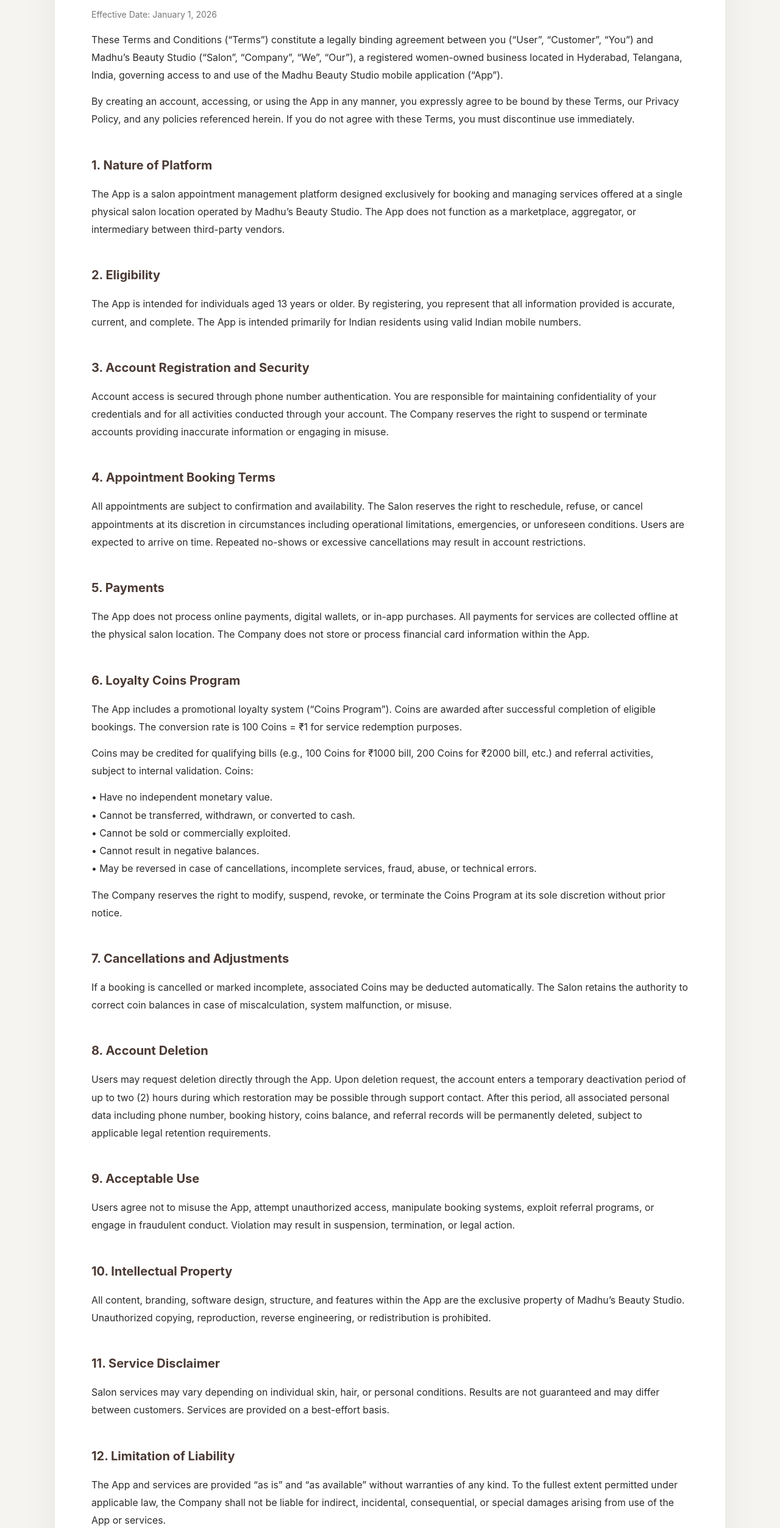
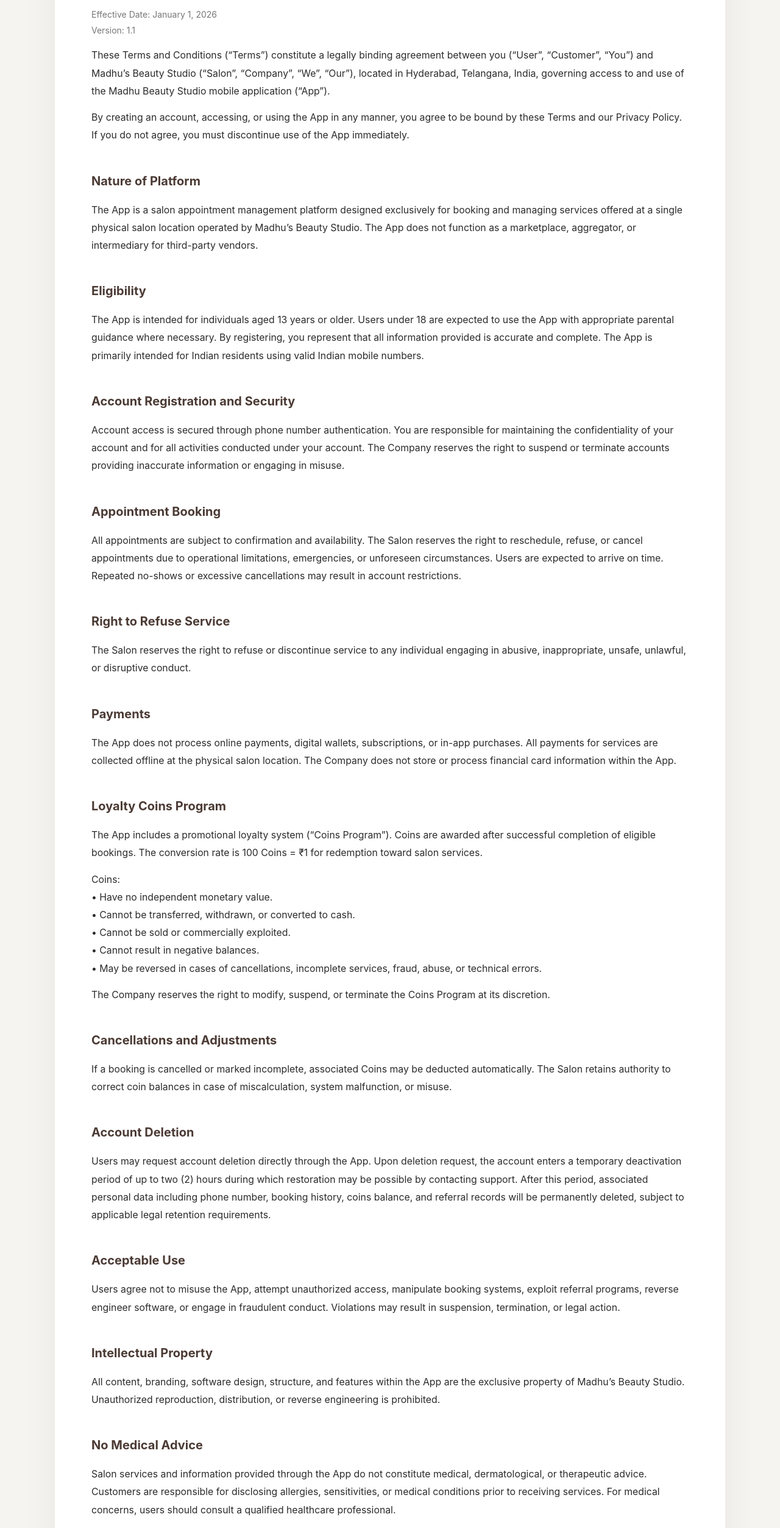
Before and after one commit to gatturajashekar/Terms-conditions-, a plain HTML site: page index.html in a window 1280 px wide. Shown: the part 214-2720 px from the top of the page at 61% size. Drawn offline with Linux system fonts and the light colour scheme.

Commit message:
Update index.html

```diff
--- a/index.html
+++ b/index.html
@@ -62,118 +62,135 @@
 <div class="container">
 
 <h1>Terms and Conditions</h1>
-<p class="muted">Effective Date: January 1, 2026</p>
+<p class="muted">Effective Date: January 1, 2026<br>Version: 1.1</p>
 
 <p>
-These Terms and Conditions (“Terms”) constitute a legally binding agreement between you (“User”, “Customer”, “You”) and Madhu’s Beauty Studio (“Salon”, “Company”, “We”, “Our”), a registered women-owned business located in Hyderabad, Telangana, India, governing access to and use of the Madhu Beauty Studio mobile application (“App”).
+These Terms and Conditions (“Terms”) constitute a legally binding agreement between you (“User”, “Customer”, “You”) and Madhu’s Beauty Studio (“Salon”, “Company”, “We”, “Our”), located in Hyderabad, Telangana, India, governing access to and use of the Madhu Beauty Studio mobile application (“App”).
 </p>
 
 <p>
-By creating an account, accessing, or using the App in any manner, you expressly agree to be bound by these Terms, our Privacy Policy, and any policies referenced herein. If you do not agree with these Terms, you must discontinue use immediately.
+By creating an account, accessing, or using the App in any manner, you agree to be bound by these Terms and our Privacy Policy. If you do not agree, you must discontinue use of the App immediately.
 </p>
 
-<h2>1. Nature of Platform</h2>
+<h2>Nature of Platform</h2>
 <p>
-The App is a salon appointment management platform designed exclusively for booking and managing services offered at a single physical salon location operated by Madhu’s Beauty Studio. The App does not function as a marketplace, aggregator, or intermediary between third-party vendors.
+The App is a salon appointment management platform designed exclusively for booking and managing services offered at a single physical salon location operated by Madhu’s Beauty Studio. The App does not function as a marketplace, aggregator, or intermediary for third-party vendors.
 </p>
 
-<h2>2. Eligibility</h2>
+<h2>Eligibility</h2>
 <p>
-The App is intended for individuals aged 13 years or older. By registering, you represent that all information provided is accurate, current, and complete. The App is intended primarily for Indian residents using valid Indian mobile numbers.
+The App is intended for individuals aged 13 years or older. Users under 18 are expected to use the App with appropriate parental guidance where necessary. By registering, you represent that all information provided is accurate and complete. The App is primarily intended for Indian residents using valid Indian mobile numbers.
 </p>
 
-<h2>3. Account Registration and Security</h2>
+<h2>Account Registration and Security</h2>
 <p>
-Account access is secured through phone number authentication. You are responsible for maintaining confidentiality of your credentials and for all activities conducted through your account. The Company reserves the right to suspend or terminate accounts providing inaccurate information or engaging in misuse.
+Account access is secured through phone number authentication. You are responsible for maintaining the confidentiality of your account and for all activities conducted under your account. The Company reserves the right to suspend or terminate accounts providing inaccurate information or engaging in misuse.
 </p>
 
-<h2>4. Appointment Booking Terms</h2>
+<h2>Appointment Booking</h2>
 <p>
-All appointments are subject to confirmation and availability. The Salon reserves the right to reschedule, refuse, or cancel appointments at its discretion in circumstances including operational limitations, emergencies, or unforeseen conditions. Users are expected to arrive on time. Repeated no-shows or excessive cancellations may result in account restrictions.
+All appointments are subject to confirmation and availability. The Salon reserves the right to reschedule, refuse, or cancel appointments due to operational limitations, emergencies, or unforeseen circumstances. Users are expected to arrive on time. Repeated no-shows or excessive cancellations may result in account restrictions.
 </p>
 
-<h2>5. Payments</h2>
+<h2>Right to Refuse Service</h2>
 <p>
-The App does not process online payments, digital wallets, or in-app purchases. All payments for services are collected offline at the physical salon location. The Company does not store or process financial card information within the App.
+The Salon reserves the right to refuse or discontinue service to any individual engaging in abusive, inappropriate, unsafe, unlawful, or disruptive conduct.
 </p>
 
-<h2>6. Loyalty Coins Program</h2>
+<h2>Payments</h2>
 <p>
-The App includes a promotional loyalty system (“Coins Program”). Coins are awarded after successful completion of eligible bookings. The conversion rate is 100 Coins = ₹1 for service redemption purposes.
+The App does not process online payments, digital wallets, subscriptions, or in-app purchases. All payments for services are collected offline at the physical salon location. The Company does not store or process financial card information within the App.
+</p>
+
+<h2>Loyalty Coins Program</h2>
+<p>
+The App includes a promotional loyalty system (“Coins Program”). Coins are awarded after successful completion of eligible bookings. The conversion rate is 100 Coins = ₹1 for redemption toward salon services.
 </p>
 
 <p>
-Coins may be credited for qualifying bills (e.g., 100 Coins for ₹1000 bill, 200 Coins for ₹2000 bill, etc.) and referral activities, subject to internal validation. Coins:
+Coins:
+<br>• Have no independent monetary value.
+<br>• Cannot be transferred, withdrawn, or converted to cash.
+<br>• Cannot be sold or commercially exploited.
+<br>• Cannot result in negative balances.
+<br>• May be reversed in cases of cancellations, incomplete services, fraud, abuse, or technical errors.
 </p>
 
 <p>
-• Have no independent monetary value.<br>
-• Cannot be transferred, withdrawn, or converted to cash.<br>
-• Cannot be sold or commercially exploited.<br>
-• Cannot result in negative balances.<br>
-• May be reversed in case of cancellations, incomplete services, fraud, abuse, or technical errors.
+The Company reserves the right to modify, suspend, or terminate the Coins Program at its discretion.
 </p>
 
+<h2>Cancellations and Adjustments</h2>
 <p>
-The Company reserves the right to modify, suspend, revoke, or terminate the Coins Program at its sole discretion without prior notice.
+If a booking is cancelled or marked incomplete, associated Coins may be deducted automatically. The Salon retains authority to correct coin balances in case of miscalculation, system malfunction, or misuse.
 </p>
 
-<h2>7. Cancellations and Adjustments</h2>
+<h2>Account Deletion</h2>
 <p>
-If a booking is cancelled or marked incomplete, associated Coins may be deducted automatically. The Salon retains the authority to correct coin balances in case of miscalculation, system malfunction, or misuse.
+Users may request account deletion directly through the App. Upon deletion request, the account enters a temporary deactivation period of up to two (2) hours during which restoration may be possible by contacting support. After this period, associated personal data including phone number, booking history, coins balance, and referral records will be permanently deleted, subject to applicable legal retention requirements.
 </p>
 
-<h2>8. Account Deletion</h2>
+<h2>Acceptable Use</h2>
 <p>
-Users may request deletion directly through the App. Upon deletion request, the account enters a temporary deactivation period of up to two (2) hours during which restoration may be possible through support contact. After this period, all associated personal data including phone number, booking history, coins balance, and referral records will be permanently deleted, subject to applicable legal retention requirements.
+Users agree not to misuse the App, attempt unauthorized access, manipulate booking systems, exploit referral programs, reverse engineer software, or engage in fraudulent conduct. Violations may result in suspension, termination, or legal action.
 </p>
 
-<h2>9. Acceptable Use</h2>
+<h2>Intellectual Property</h2>
 <p>
-Users agree not to misuse the App, attempt unauthorized access, manipulate booking systems, exploit referral programs, or engage in fraudulent conduct. Violation may result in suspension, termination, or legal action.
+All content, branding, software design, structure, and features within the App are the exclusive property of Madhu’s Beauty Studio. Unauthorized reproduction, distribution, or reverse engineering is prohibited.
 </p>
 
-<h2>10. Intellectual Property</h2>
+<h2>No Medical Advice</h2>
 <p>
-All content, branding, software design, structure, and features within the App are the exclusive property of Madhu’s Beauty Studio. Unauthorized copying, reproduction, reverse engineering, or redistribution is prohibited.
+Salon services and information provided through the App do not constitute medical, dermatological, or therapeutic advice. Customers are responsible for disclosing allergies, sensitivities, or medical conditions prior to receiving services. For medical concerns, users should consult a qualified healthcare professional.
 </p>
 
-<h2>11. Service Disclaimer</h2>
+<h2>Service Disclaimer</h2>
 <p>
-Salon services may vary depending on individual skin, hair, or personal conditions. Results are not guaranteed and may differ between customers. Services are provided on a best-effort basis.
+Salon results may vary depending on individual skin, hair, or personal conditions. Services are provided on a best-effort basis without guarantees of specific outcomes.
 </p>
 
-<h2>12. Limitation of Liability</h2>
+<h2>App Availability</h2>
 <p>
-The App and services are provided “as is” and “as available” without warranties of any kind. To the fullest extent permitted under applicable law, the Company shall not be liable for indirect, incidental, consequential, or special damages arising from use of the App or services.
+The Company does not guarantee uninterrupted or error-free operation of the App. Access may be suspended temporarily for maintenance, upgrades, or technical issues.
 </p>
 
-<h2>13. Indemnification</h2>
+<h2>Limitation of Liability</h2>
 <p>
-You agree to indemnify and hold harmless Madhu’s Beauty Studio, its owners, employees, and affiliates from any claims, damages, losses, liabilities, or expenses arising from your misuse of the App, violation of these Terms, or violation of applicable laws.
+The App and services are provided “as is” and “as available.” To the fullest extent permitted by law, the Company shall not be liable for indirect, incidental, consequential, or special damages arising from use of the App or services.
 </p>
 
-<h2>14. Force Majeure</h2>
+<h2>Indemnification</h2>
 <p>
-The Company shall not be held liable for failure or delay in performance due to events beyond reasonable control including but not limited to natural disasters, pandemics, government actions, network outages, strikes, or technical failures.
+You agree to indemnify and hold harmless Madhu’s Beauty Studio, its owners, employees, and affiliates from any claims, damages, losses, liabilities, or expenses arising from your misuse of the App or violation of these Terms.
 </p>
 
-<h2>15. Modifications</h2>
+<h2>Force Majeure</h2>
+<p>
+The Company shall not be liable for delays or failure in performance resulting from events beyond reasonable control, including natural disasters, pandemics, government actions, network outages, strikes, or technical failures.
+</p>
+
+<h2>Severability</h2>
+<p>
+If any provision of these Terms is found invalid or unenforceable, the remaining provisions shall remain in full force and effect.
+</p>
+
+<h2>Modifications</h2>
 <p>
 The Company reserves the right to modify these Terms at any time. Continued use of the App after updates constitutes acceptance of the revised Terms.
 </p>
 
-<h2>16. Governing Law and Jurisdiction</h2>
+<h2>Governing Law and Jurisdiction</h2>
 <p>
 These Terms are governed by the laws of India. Any disputes arising shall be subject to the exclusive jurisdiction of the competent courts located in Hyderabad, Telangana, India.
 </p>
 
-<h2>17. Electronic Record</h2>
+<h2>Electronic Record</h2>
 <p>
-These Terms constitute an electronic record under the Information Technology Act, 2000 and applicable rules. This document does not require physical or digital signatures.
+These Terms constitute an electronic record under the Information Technology Act, 2000 and applicable rules and do not require physical or digital signatures.
 </p>
 
-<h2>18. Contact Information</h2>
+<h2>Contact Information</h2>
 <p>
 Madhu’s Beauty Studio<br>
 Hyderabad, Telangana, India<br>
```
